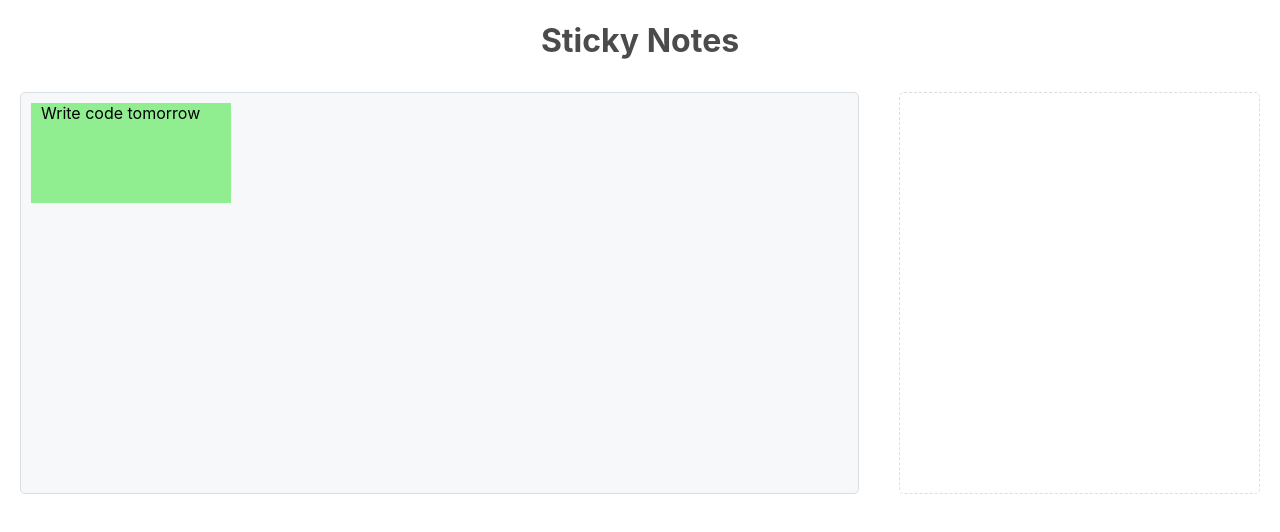
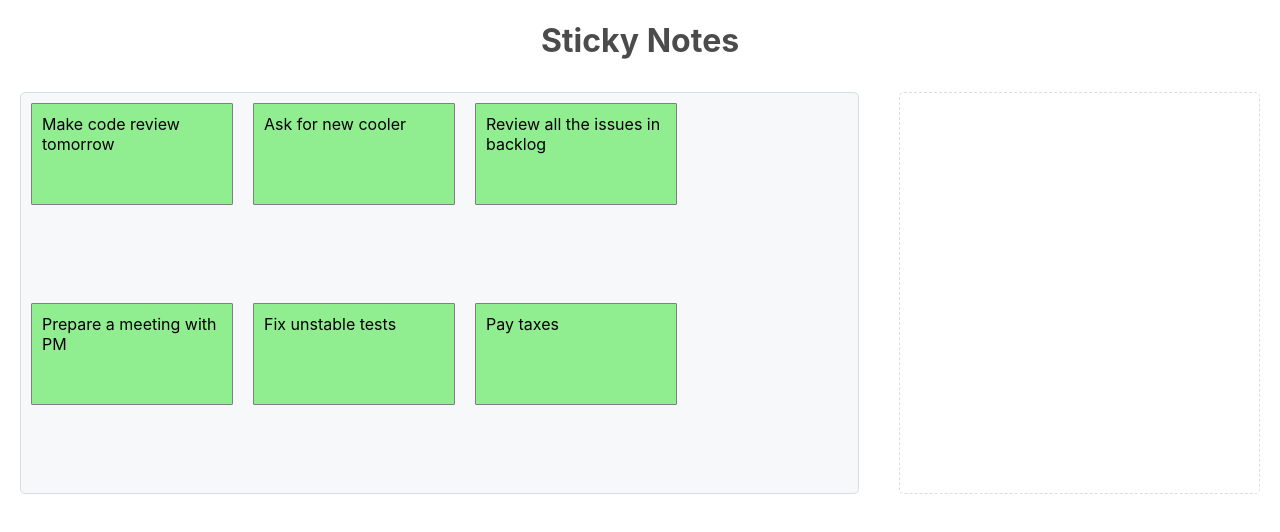
Before and after one commit to Dmitry-Ostashev/sticky-notes-example, a React (Create React App) app: page / in a window 1280 px wide. Shown: the top 532 px of the page. Built offline with nearby package versions, Linux system fonts and the light colour scheme.

Commit message:
mock data loading

```diff
--- a/src/components/main-view.jsx
+++ b/src/components/main-view.jsx
@@ -3,6 +3,7 @@ import './styles.css';
 import { Board } from './board';
 import { TrashZone } from './trash-zone';
 import { Note } from './note';
+import { NotesContainer } from '../containers/notes-container';
 
 export function MainView () {
     return (
@@ -12,7 +13,7 @@ export function MainView () {
             </div>
             <div className="content">
                 <Board>
-                    <Note text="Write code tomorrow"/>
+                    <NotesContainer/>
                 </Board>
                 <TrashZone/>
             </div>
--- a/src/components/note.jsx
+++ b/src/components/note.jsx
@@ -2,7 +2,7 @@ import React from 'react';
 
 export function Note ({ text }) {
     return (
-        <div className="note">
+        <div className="note"draggable={true}>
             <span>{text}</span>
         </div>
     );
--- a/src/components/styles.css
+++ b/src/components/styles.css
@@ -18,6 +18,7 @@
     border: 1px solid rgb(216, 222, 228);
     display: flex;
     flex-direction: row;
+    flex-wrap: wrap;
     min-height: 400px;
     width: 70%;
 }
@@ -29,12 +30,18 @@
 
 .note {
     background-color: lightgreen;
+    border: 1px solid grey;
+    border-radius: 1px;
     height: fit-content;
     margin: 10px;
     min-height: 100px;
+    min-width: 100px;
     width: 200px;
 }
 
 .note span {
+    display: inline-block;
+    -webkit-box-decoration-break: clone;
+    box-decoration-break: clone;
     padding: 10px;
 }
--- a/src/containers/notes-container.jsx
+++ b/src/containers/notes-container.jsx
@@ -1,7 +1,10 @@
-import React from 'react';
+import React, { useEffect, useState } from 'react';
 import { Note } from '../components/note';
+import notesData from '../data/initial-data.json';
 
-export function NotesContainer ({ notes }) {
+export function NotesContainer () {
+    const [notes, setNotes] = useState(notesData);
+
     return (
         <>
             {notes.map(({ id, text }) => <Note key={id} text={text} />)}
--- a/src/data/initial-data.json
+++ b/src/data/initial-data.json
@@ -10,5 +10,17 @@
     {
         "id": 2,
         "text": "Review all the issues in backlog"
+    },
+    {
+        "id": 3,
+        "text": "Prepare a meeting with PM"
+    },
+    {
+        "id":4,
+        "text": "Fix unstable tests"
+    },
+    {
+        "id": 5,
+        "text": "Pay taxes"
     }
 ]
```
